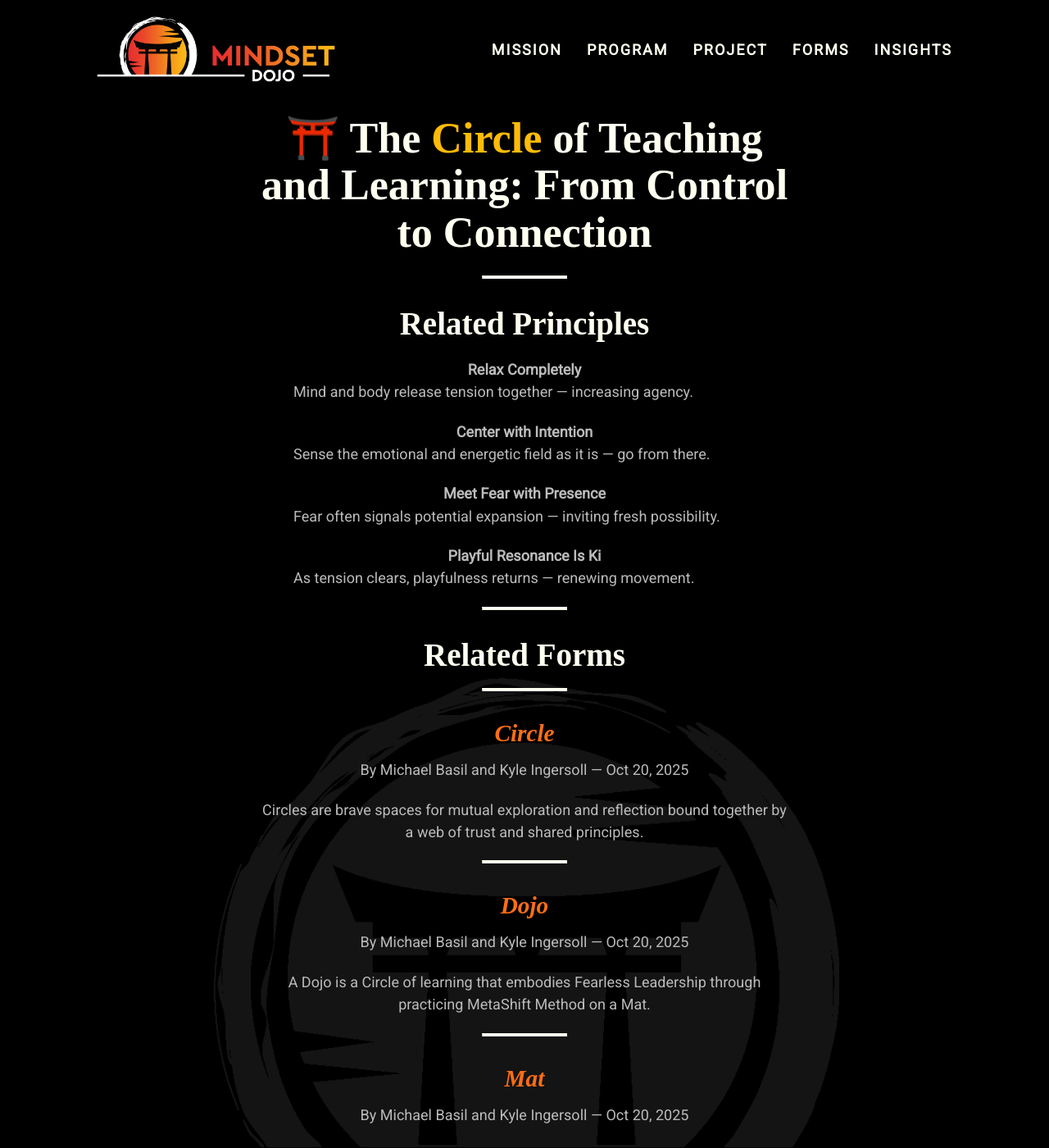
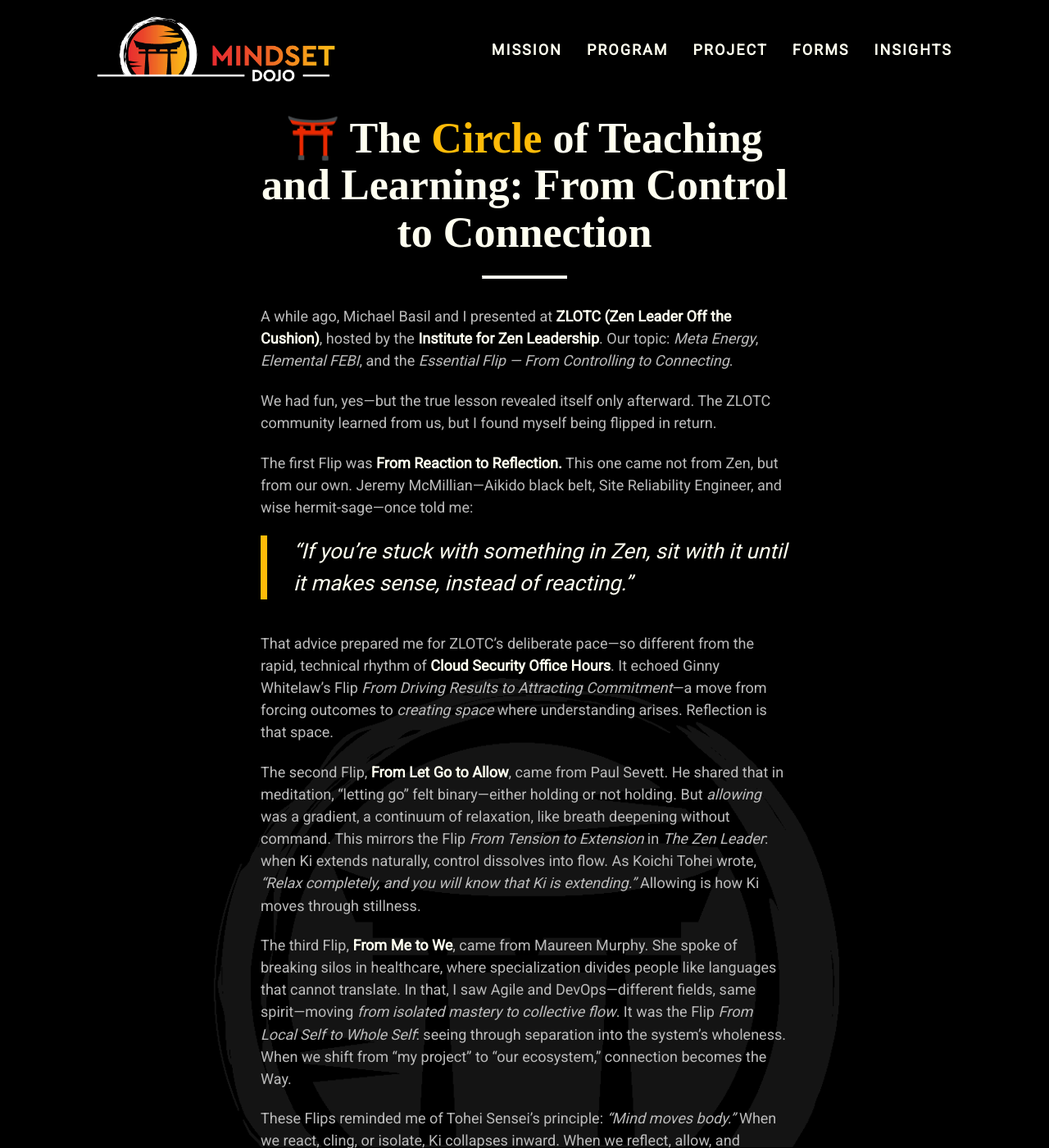
Before and after one commit to mindset-dojo/mindset-dojo.github.io, a Jekyll site: the page built from _insights/2025-10-26-circle-teaching-learning.md, in a window 1280 px wide and 1400 px high. Shown: the whole window at 82% size. Built offline with Jekyll 4.4.1, drawn with Linux system fonts in a browser that asks for light colours; some web fonts are replaced; some of the changed text lies outside the part shown.

Commit message:
feat(circle-teaching-learning): introduce article body.

```diff
--- a/_insights/2025-10-26-circle-teaching-learning.md
+++ b/_insights/2025-10-26-circle-teaching-learning.md
@@ -23,3 +23,43 @@ principles:
   - resonate
 excerpt: "At ZLOTC, I discovered that every act of teaching is also an act of learning — when we reflect, allow, and connect, Ki extends, and the circle becomes a spiral."
 ---
+
+A while ago, Michael Basil and I presented at **ZLOTC (Zen Leader Off the Cushion)**, hosted by the **Institute for Zen Leadership**.
+Our topic: *Meta Energy*, *Elemental FEBI*, and the *Essential Flip — From Controlling to Connecting*.
+
+We had fun, yes—but the true lesson revealed itself only afterward. The ZLOTC community learned from us, but I found myself being flipped in return.
+
+The first Flip was **From Reaction to Reflection.**
+This one came not from Zen, but from our own.
+Jeremy McMillian—Aikido black belt, Site Reliability Engineer, and wise hermit-sage—once told me:
+
+> “If you’re stuck with something in Zen, sit with it until it makes sense, instead of reacting.”
+
+That advice prepared me for ZLOTC’s deliberate pace—so different from the rapid, technical rhythm of **Cloud Security Office Hours**.
+It echoed Ginny Whitelaw’s Flip *From Driving Results to Attracting Commitment*—a move from forcing outcomes to *creating space* where understanding arises. Reflection is that space.
+
+The second Flip, **From Let Go to Allow**, came from Paul Sevett.
+He shared that in meditation, “letting go” felt binary—either holding or not holding.
+But *allowing* was a gradient, a continuum of relaxation, like breath deepening without command.
+This mirrors the Flip *From Tension to Extension* in *The Zen Leader*: when Ki extends naturally, control dissolves into flow.
+As Koichi Tohei wrote, *“Relax completely, and you will know that Ki is extending.”*
+Allowing is how Ki moves through stillness.
+
+The third Flip, **From Me to We**, came from Maureen Murphy.
+She spoke of breaking silos in healthcare, where specialization divides people like languages that cannot translate.
+In that, I saw Agile and DevOps—different fields, same spirit—moving *from isolated mastery to collective flow*.
+It was the Flip *From Local Self to Whole Self*: seeing through separation into the system’s wholeness.
+When we shift from “my project” to “our ecosystem,” connection becomes the Way.
+
+These Flips reminded me of Tohei Sensei’s principle: *“Mind moves body.”*
+When we react, cling, or isolate, Ki collapses inward.
+When we reflect, allow, and connect, Ki extends outward—toward others, toward the Universal.
+In *Ki in Daily Life*, he writes, *“Be both pupil and instructor.”*
+Teaching and learning are not two things—they are one flow of Ki returning upon itself.
+
+So perhaps the truest Flip I learned at ZLOTC was this:
+
+> From Teaching to Learning — From Circle to Spiral.
+
+And in that movement, control dissolves into connection.
+Teacher and student, self and other, individual and Universal—each are one Ki extending.
```
